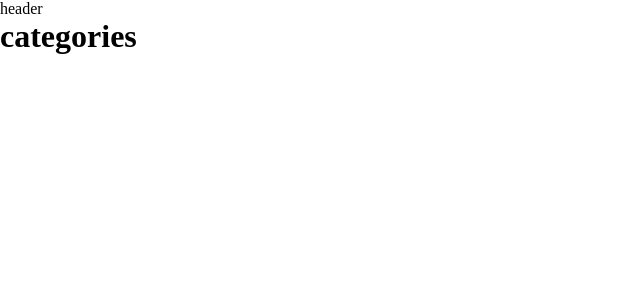
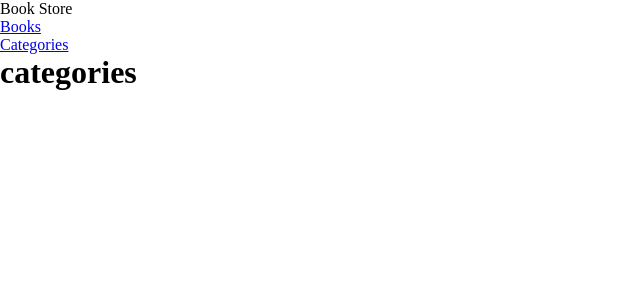
Before and after one commit to afizsavage/books-store, a React (Create React App) app: page /categories in a window 1280 px wide. Shown: the top 300 px of the page, without its empty margins (0-640 px from the left). Built offline with nearby package versions, Linux system fonts and the light colour scheme.

Commit message:
Add navigation links

```diff
--- a/src/App.js
+++ b/src/App.js
@@ -1,16 +1,14 @@
 import { Route, Switch, BrowserRouter as Router } from 'react-router-dom';
 import './App.css';
+import Header from './components/header';
 
 function App() {
   return (
     <Router>
-      <header>header</header>
+      <Header />
       <Switch>
         <Route exact path="/">
           <h1>home</h1>
-        </Route>
-        <Route path="/books">
-          <h1>Books</h1>
         </Route>
         <Route path="/categories">
           <h1>categories</h1>
--- /dev/null
+++ b/src/components/header.js
@@ -0,0 +1,25 @@
+import { NavLink } from 'react-router-dom';
+
+const links = [
+  { id: 0, path: '/books', text: 'Books' },
+  { id: 0, path: '/categories', text: 'Categories' },
+];
+
+const Header = () => (
+  <header>
+    <span>Book Store</span>
+    <nav>
+      <ul>
+        {links.map((link) => (
+          <li key={link.id}>
+            <NavLink to={link.path} activeClassName="active-link" exact>
+              {link.text}
+            </NavLink>
+          </li>
+        ))}
+      </ul>
+    </nav>
+  </header>
+);
+
+export default Header;
```
